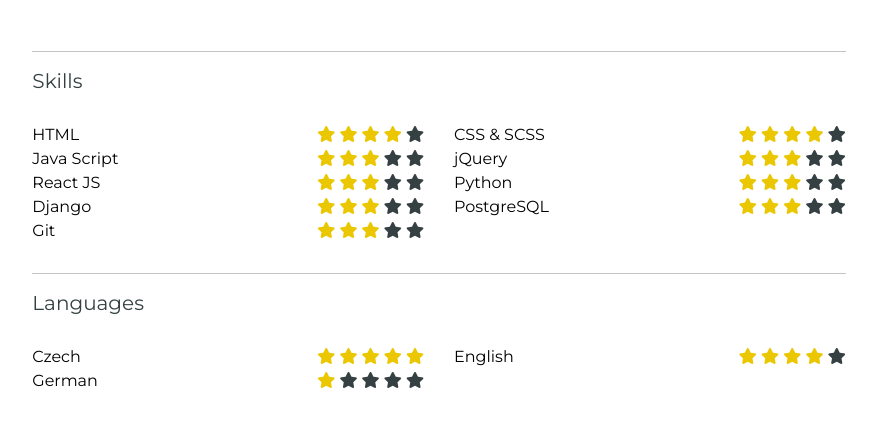
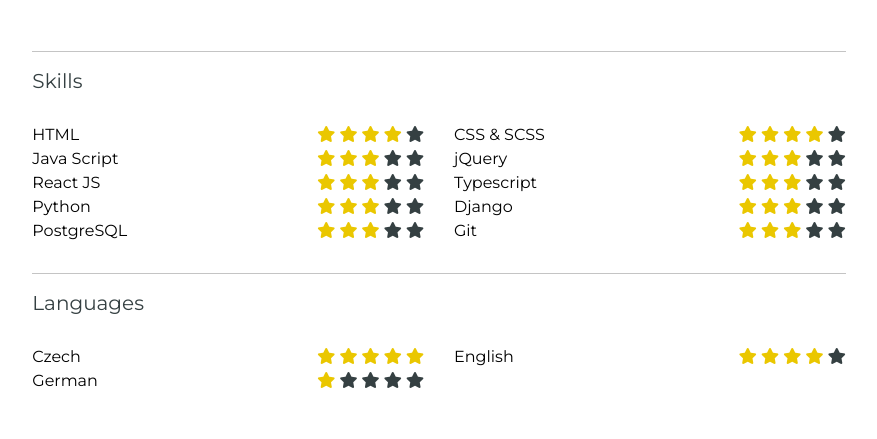
Before and after one commit to TomRichtr/my_personal_website, a Django app: page /profile/ in a window 1280 px wide. Shown: the part 1435-1874 px from the top of the page, without its empty margins (201-1078 px from the left). Run offline with Django 3.2, Linux system fonts and the light colour scheme; some libraries are stand-ins or nearby versions.

Commit message:
typescript added

```diff
--- a/templates/profile/_skills.html
+++ b/templates/profile/_skills.html
@@ -59,7 +59,7 @@
     </div>
   </div>
   <div class="col-sm-6 rating-container python d-flex justify-content-between">
-    <div class="skill-name-container">Python</div>
+    <div class="skill-name-container">Typescript</div>
     <div class="">
       <span class="fa fa-star checked"></span>
       <span class="fa fa-star checked"></span>
@@ -71,8 +71,8 @@
 </div>
 
 <div class="row">
-  <div class="col-sm-6 rating-container django d-flex justify-content-between">
-    <div class="skill-name-container">Django</div>
+  <div class="col-sm-6 rating-container python d-flex justify-content-between">
+    <div class="skill-name-container">Python</div>
     <div class="">
       <span class="fa fa-star checked"></span>
       <span class="fa fa-star checked"></span>
@@ -81,8 +81,8 @@
       <span class="fa fa-star"></span>
     </div>
   </div>
-  <div class="col-sm-6 rating-container redux d-flex justify-content-between">
-    <div class="skill-name-container">PostgreSQL</div>
+  <div class="col-sm-6 rating-container django d-flex justify-content-between">
+    <div class="skill-name-container">Django</div>
     <div class="">
       <span class="fa fa-star checked"></span>
       <span class="fa fa-star checked"></span>
@@ -94,6 +94,18 @@
 </div>
 
 <div class="row">
+  <div
+    class="col-sm-6 rating-container postgresql d-flex justify-content-between"
+  >
+    <div class="skill-name-container">PostgreSQL</div>
+    <div class="">
+      <span class="fa fa-star checked"></span>
+      <span class="fa fa-star checked"></span>
+      <span class="fa fa-star checked"></span>
+      <span class="fa fa-star"></span>
+      <span class="fa fa-star"></span>
+    </div>
+  </div>
   <div class="col-sm-6 rating-container git d-flex justify-content-between">
     <div class="skill-name-container">Git</div>
     <div class="">
```
